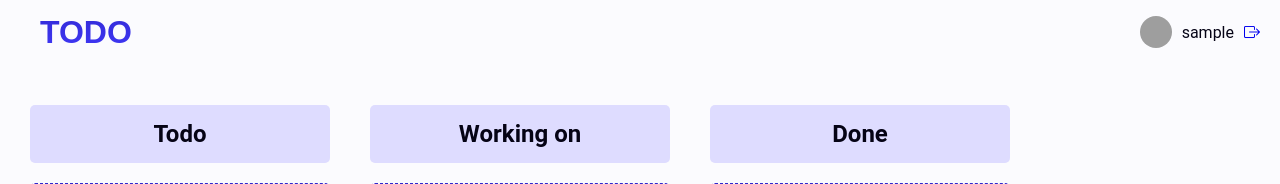
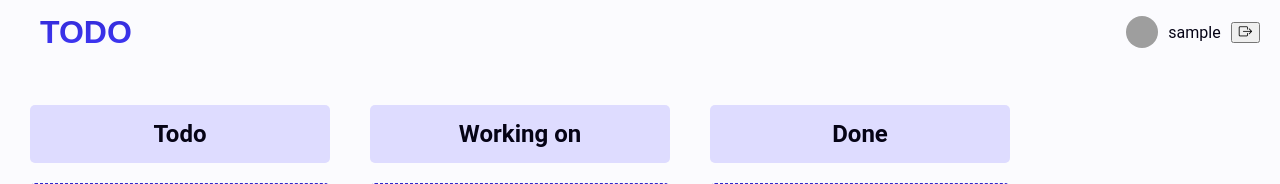
Before and after one commit to michalmity/taskmanager, a PHP site: page /index.php in a window 1280 px wide. Shown: the top 184 px of the page. Run offline with PHP 8.4, Linux system fonts and the light colour scheme; the visitor is signed in with stand-in values (Sample User, id 1); data comes from the database, SQL or seed files in the repository; data that the repository does not hold is empty; grey boxes are pictures that could not be loaded.

Commit message:
edited nav

```diff
--- a/views/navbar.php
+++ b/views/navbar.php
@@ -7,9 +7,10 @@
             <div class="navbar-profile">
                     <img src="https://wallpapers.com/images/featured-full/cool-profile-picture-87h46gcobjl5e4xu.jpg">
                 <p><?php echo $_SESSION["username"]; ?></p>
-                <a href="../controllers/user_controller.php?action=logout">
-                    <i class="bi bi-box-arrow-right"></i>
-                </a>
+                <form action="../controllers/user_controller.php" method="post">
+                    <input type="hidden" name="action" value="logout">
+                    <button type="submit"><i class=" bi bi-box-arrow-right"></i></button>
+                </form>
             </div>
         <?php endif; ?>
     </div>
```
